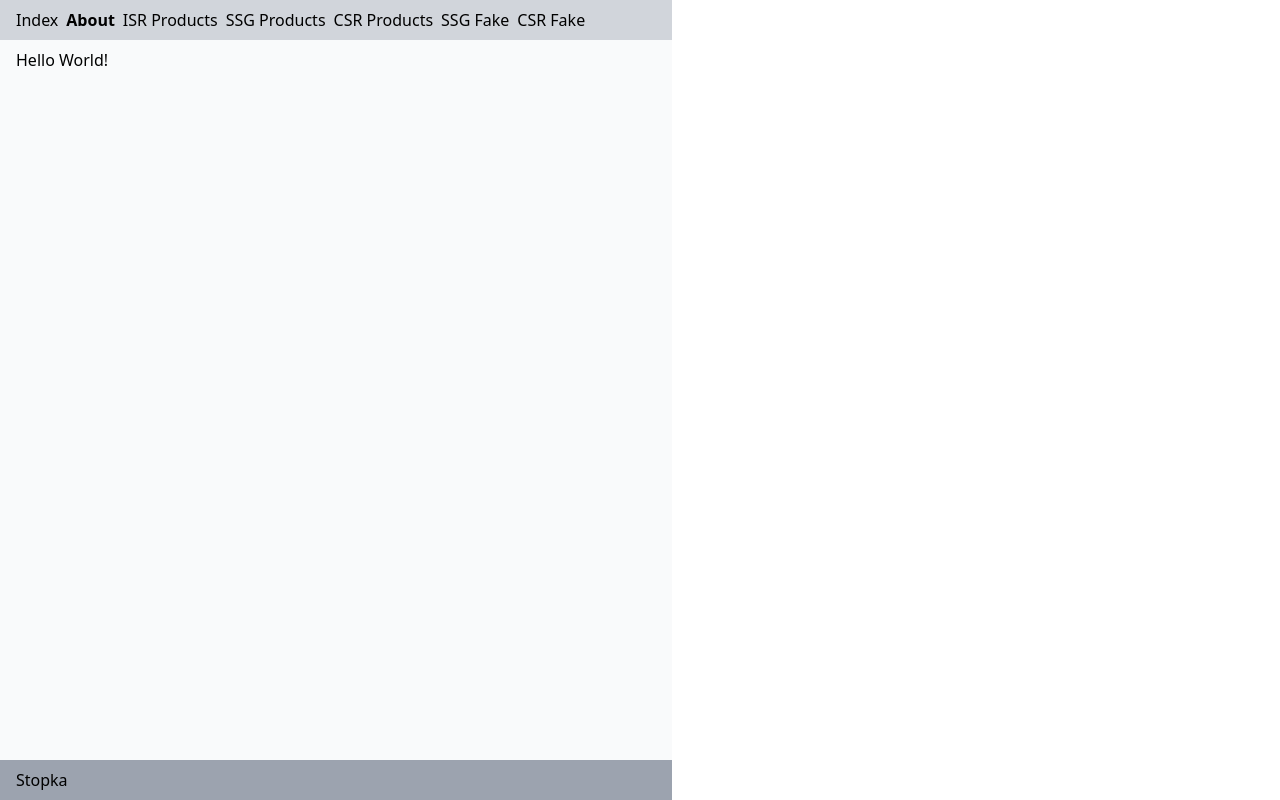
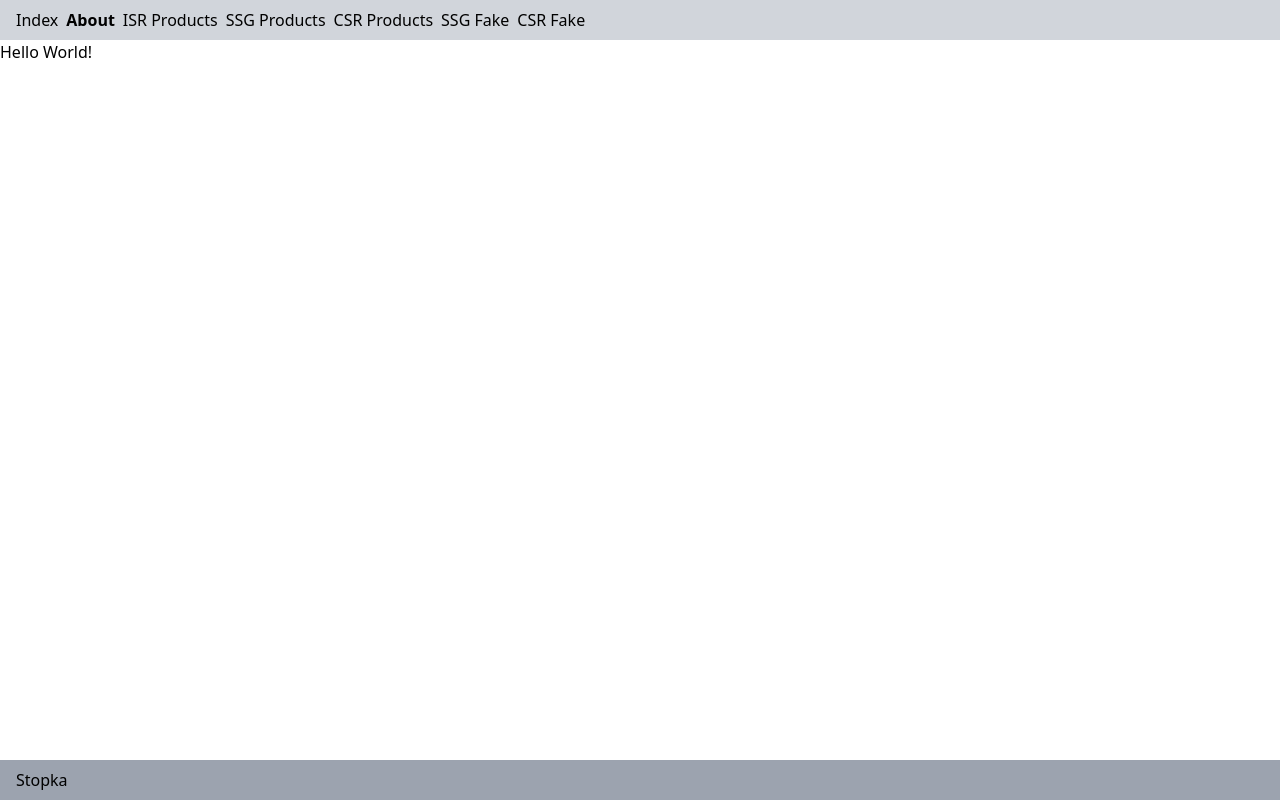
Before and after one commit to glaszczyk/next-zaisteprogramuj, a Next.js app: page /about in a window 1280 px wide. Built offline with nearby package versions, Linux system fonts and the light colour scheme.

Commit message:
Feature/08 layout (#11)
* feature/08: Add Layout component to _app file. Clean unnecessary headers/footers

* feature/08: Update next config images domains

```diff
--- /dev/null
+++ b/components/Layout.tsx
@@ -0,0 +1,16 @@
+import {ReactNode} from "react";
+import {Header} from "@/components/Header";
+import {Footer} from "@/components/Footer";
+
+interface LayoutProps {
+    children: ReactNode;
+}
+export const Layout = ({children}: LayoutProps) => {
+    return (
+        <div className='flex flex-col min-h-screen max-w-8xl'>
+            <Header />
+            <div className='flex-grow'>{children}</div>
+            <Footer />
+        </div>
+    )
+}
--- a/next.config.js
+++ b/next.config.js
@@ -2,7 +2,7 @@
 const nextConfig = {
   reactStrictMode: true,
   images: {
-    domains: ['picsum/photos', "fakestoreapi.com"],
+    domains: ['naszsklep-api.vercel.app', 'picsum/photos', "fakestoreapi.com"],
     deviceSizes: [300, 640, 960, 1080],
     formats: ['image/avif', 'image/webp'],
   },
--- a/pages/_app.tsx
+++ b/pages/_app.tsx
@@ -1,13 +1,16 @@
 import '@/styles/globals.css'
 import type { AppProps } from 'next/app'
 import {QueryClient, QueryClientProvider} from "@tanstack/react-query";
+import {Layout} from "@/components/Layout";
 
 const queryClient = new QueryClient();
 
 export default function App({ Component, pageProps }: AppProps) {
   return (
-      <QueryClientProvider client={queryClient}>
-      <Component {...pageProps} />
-      </QueryClientProvider>
+      <Layout>
+        <QueryClientProvider client={queryClient}>
+              <Component {...pageProps} />
+        </QueryClientProvider>
+      </Layout>
   )
 }
--- a/pages/about.tsx
+++ b/pages/about.tsx
@@ -1,16 +1,6 @@
-import {Header} from '@/components/Header';
-import {Footer} from '@/components/Footer';
-import {Main} from "@/components/Main";
-
 const AboutPage = () => {
     return (
-        <div className='flex flex-col min-h-screen max-w-2xl'>
-            <Header />
-            <Main>
-                <p>Hello World!</p>
-            </Main>
-            <Footer />
-        </div>
+        <p>Hello World!</p>
     )
 }
 
--- a/pages/csr-fake-products.tsx
+++ b/pages/csr-fake-products.tsx
@@ -19,7 +19,7 @@ const CSRFakeProductsPage = () => {
     return <p>Something went wrong…</p>
   }
   return (
-      <div>
+      <>
         <Pagination siblings={1} last={10}/>
         <ul className='grid grid-cols-1 sm:grid-cols-2 md:grid-cols-3 gap-4'>
           {data.map(product => (
@@ -33,7 +33,7 @@ const CSRFakeProductsPage = () => {
               </li>
           ))}
         </ul>
-      </div>
+      </>
   )
 }
 
--- a/pages/index.tsx
+++ b/pages/index.tsx
@@ -1,6 +1,3 @@
-import {Header} from '@/components/Header';
-import {Footer} from '@/components/Footer';
-import {Main} from "@/components/Main";
 import {FakeProductDetails} from "@/components/FakeProductDetails";
 
 
@@ -15,13 +12,8 @@ const DATA = {
 
 const HomePage = () => {
   return (
-  <div className='flex flex-col min-h-screen max-w-2xl'>
-    <Header/>
-    <Main>
       <FakeProductDetails data={DATA} />
-    </Main>
-    <Footer/>
-  </div>  )
+  )
 }
 
 export default HomePage;
```
Lines whose indentation alone changed are shown as unchanged.
